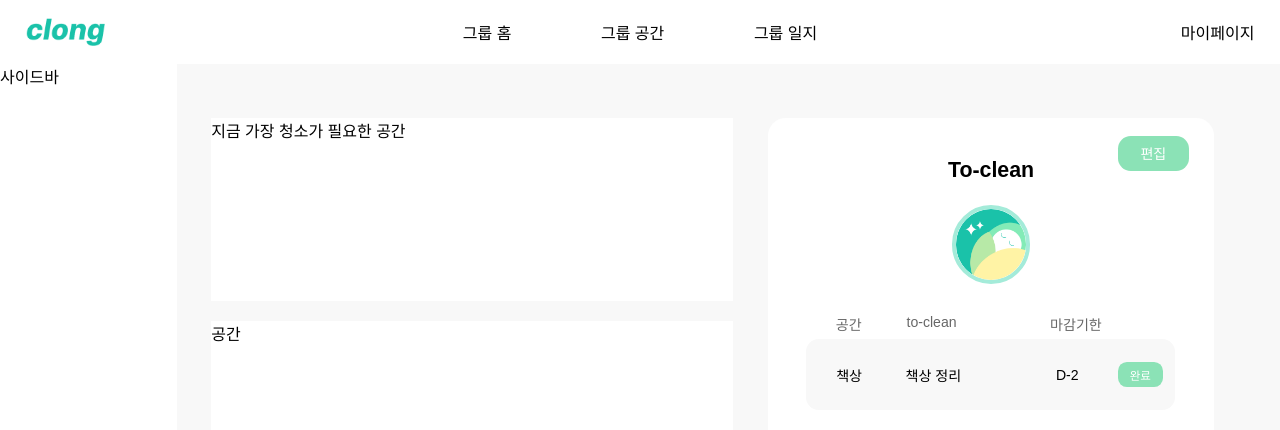
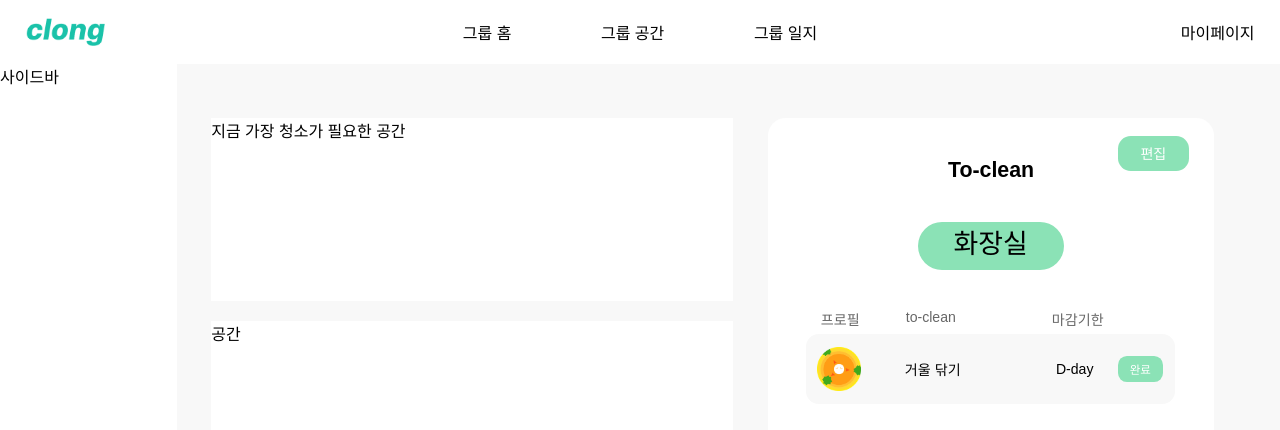
Before and after one commit to Co-sol/clong_front, a React (Vite) app: page /groupSpace in a window 1280 px wide. Shown: the top 430 px of the page. Built offline with nearby package versions, Linux system fonts and the light colour scheme; a web font is replaced by a local one.

Commit message:
첫번째 merge 전

```diff
--- a/src/pages/GroupSpacePage.jsx
+++ b/src/pages/GroupSpacePage.jsx
@@ -15,7 +15,7 @@ function GroupSpacePage() {
                     </div>
                     <div className="space">공간</div>
                 </div>
-                <PList />
+                <GList />
             </div>
         </div>
     );
```
